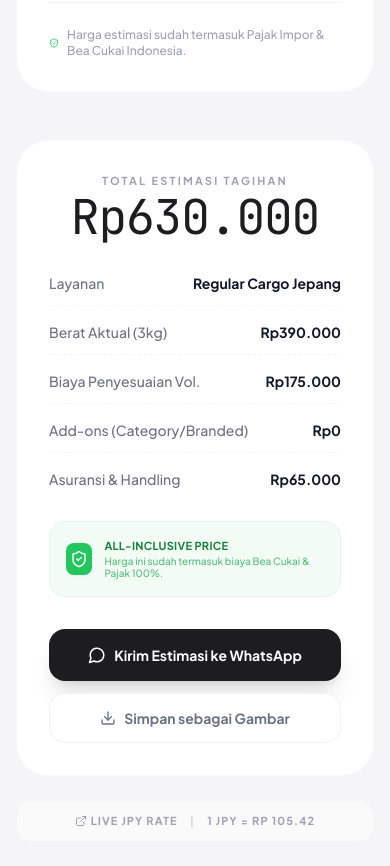
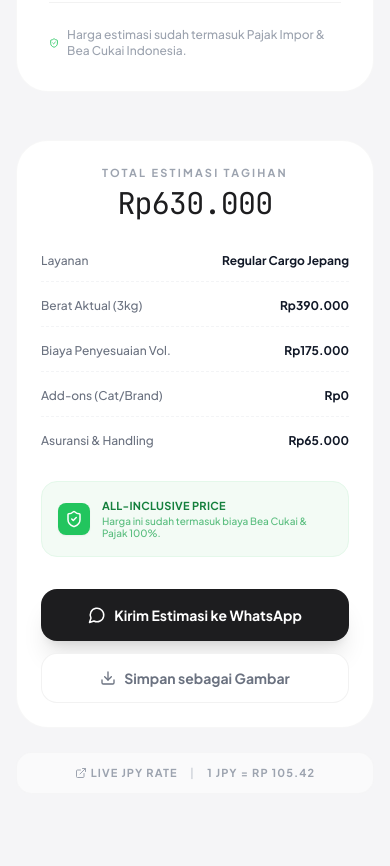
Before and after one commit to RiGi26/ja-jastip-platform, a Next.js app: page / in a window 390 px wide. Shown: the part 2739-3605 px from the top of the page. Built offline with nearby package versions, Linux system fonts and the light colour scheme; no server answers.

Commit message:
fix(mobile): optimize modal and calculator responsiveness

```diff
--- a/components/SmartCalculator.tsx
+++ b/components/SmartCalculator.tsx
@@ -198,51 +198,50 @@ export default function SmartCalculator() {
           </div>
 
           {/* Right — Result Card (Premium Receipt Look) */}
-          <div className="lg:sticky lg:top-32 space-y-6 animate-fade-up" style={{animationDelay: '100ms'}}>
-            <div className="bg-white rounded-[32px] p-8 md:p-10 apple-shadow border border-black/[0.03] relative overflow-hidden">
+          <div className="lg:sticky lg:top-32 space-y-6 animate-fade-up w-full" style={{animationDelay: '100ms'}}>
+            <div className="bg-white rounded-[32px] p-6 md:p-10 apple-shadow border border-black/[0.03] relative overflow-hidden">
                 {/* Visual Top Bar */}
                 <div className="absolute top-0 inset-x-0 h-2 bg-apple-blue" />
 
                 <div className="text-center mb-8">
                     <p className="text-[11px] font-bold uppercase tracking-[0.2em] text-gray-400 mb-1">Total Estimasi Tagihan</p>
-                    <p className="text-5xl sf-display-heavy text-[#1D1D1F] tracking-tight tabular-nums">
+                    <p className="text-3xl sm:text-4xl md:text-5xl sf-display-heavy text-[#1D1D1F] tracking-tight tabular-nums break-words">
                         {formatRupiah(result.total)}
                     </p>
                 </div>
 
                 <div className="space-y-4 mb-8">
-                    <div className="flex justify-between items-center text-sm border-b border-dashed border-gray-100 pb-3">
+                    <div className="flex justify-between items-center text-xs sm:text-sm border-b border-dashed border-gray-100 pb-3">
                         <span className="text-gray-500 font-medium">Layanan</span>
                         <span className="font-bold text-gray-900">{service.label}</span>
                     </div>
-                    <div className="flex justify-between items-center text-sm border-b border-dashed border-gray-100 pb-3">
-                        <span className="text-gray-500 font-medium">Berat Aktual ({weight}kg)</span>
-                        <span className="font-bold text-gray-900">{formatRupiah(result.basePrice)}</span>
+                    <div className="flex justify-between items-center text-xs sm:text-sm border-b border-dashed border-gray-100 pb-3">
+                        <span className="text-gray-500 font-medium text-left mr-2">Berat Aktual ({weight}kg)</span>
+                        <span className="font-bold text-gray-900 text-right">{formatRupiah(result.basePrice)}</span>
                     </div>
-                    <div className="flex justify-between items-center text-sm border-b border-dashed border-gray-100 pb-3">
-                        <span className="text-gray-500 font-medium">Biaya Penyesuaian Vol.</span>
-                        <span className="font-bold text-gray-900">{formatRupiah(result.volumePrice)}</span>
+                    <div className="flex justify-between items-center text-xs sm:text-sm border-b border-dashed border-gray-100 pb-3">
+                        <span className="text-gray-500 font-medium text-left mr-2">Biaya Penyesuaian Vol.</span>
+                        <span className="font-bold text-gray-900 text-right">{formatRupiah(result.volumePrice)}</span>
                     </div>
-                    <div className="flex justify-between items-center text-sm border-b border-dashed border-gray-100 pb-3">
-                        <span className="text-gray-500 font-medium">Add-ons (Category/Branded)</span>
-                        <span className="font-bold text-gray-900">{formatRupiah(result.extraPrice)}</span>
+                    <div className="flex justify-between items-center text-xs sm:text-sm border-b border-dashed border-gray-100 pb-3">
+                        <span className="text-gray-500 font-medium text-left mr-2">Add-ons (Cat/Brand)</span>
+                        <span className="font-bold text-gray-900 text-right">{formatRupiah(result.extraPrice)}</span>
                     </div>
-                    <div className="flex justify-between items-center text-sm">
+                    <div className="flex justify-between items-center text-xs sm:text-sm">
                         <span className="text-gray-500 font-medium">Asuransi & Handling</span>
                         <span className="font-bold text-gray-900">{formatRupiah(result.insuranceHandling)}</span>
                     </div>
                 </div>
 
                 <div className="bg-[#F3FBF5] rounded-2xl p-4 mb-8 flex items-center gap-3 border border-[#E4F8EA]">
-                    <div className="w-8 h-8 rounded-lg bg-green-500 text-white flex items-center justify-center shadow-sm">
+                    <div className="w-8 h-8 rounded-lg bg-green-500 text-white flex items-center justify-center shadow-sm shrink-0">
                         <ShieldCheck size={18} />
                     </div>
-                    <div>
+                    <div className="min-w-0">
                         <p className="text-[11px] font-bold text-green-700 uppercase tracking-wide">All-Inclusive Price</p>
                         <p className="text-[10px] text-green-600/70 font-medium leading-tight">Harga ini sudah termasuk biaya Bea Cukai & Pajak 100%.</p>
                     </div>
                 </div>
-
                 <div className="flex flex-col gap-3">
                     <a
                     href={orderUrl}
```
